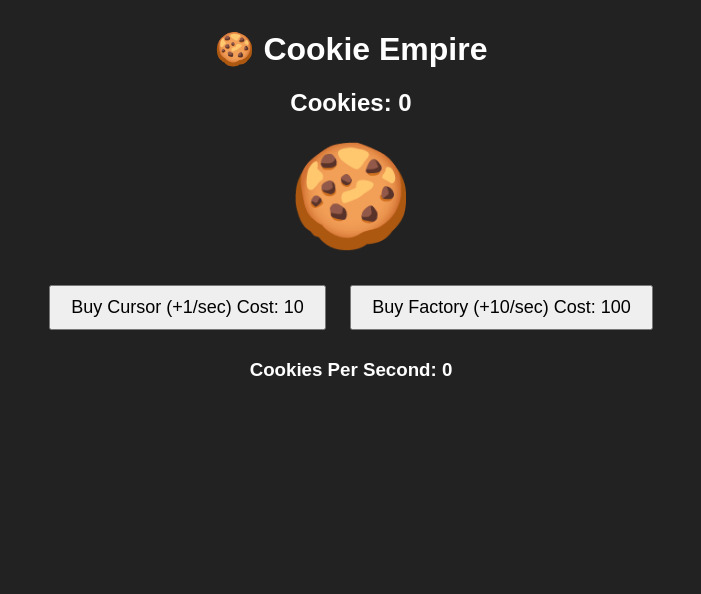
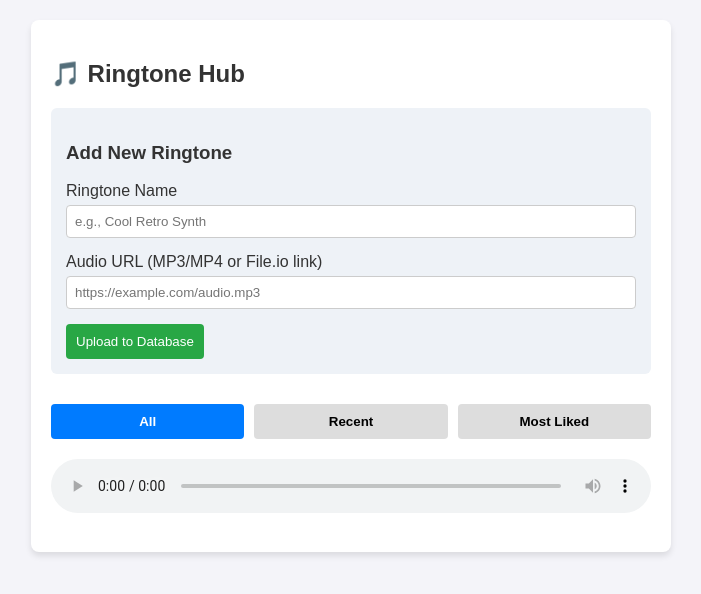
Before and after one commit to vertexproduction/vertexui, a plain HTML site: page index.html in a window 1280 px wide. Shown: the whole page, without its empty margins (289-990 px from the left). Drawn offline with Linux system fonts and the light colour scheme; no server answers.

Commit message:
Update index.html

```diff
--- a/index.html
+++ b/index.html
@@ -1,115 +1,132 @@
 <!DOCTYPE html>
-<html>
+<html lang="en">
 <head>
-    <title>Cookie Empire</title>
+    <meta charset="UTF-8">
+    <meta name="viewport" content="width=device-width, initial-scale=1.0">
+    <title>Ringtone Hub</title>
     <style>
-        body {
-            font-family: Arial, sans-serif;
-            text-align: center;
-            background: #222;
-            color: white;
-        }
-
-        h1 {
-            margin-top: 30px;
-        }
-
-        #cookie {
-            font-size: 100px;
-            cursor: pointer;
-            user-select: none;
-            transition: transform 0.1s;
-        }
-
-        #cookie:active {
-            transform: scale(0.9);
-        }
-
-        button {
-            padding: 10px 20px;
-            margin: 10px;
-            font-size: 18px;
-            cursor: pointer;
-        }
-
-        .panel {
-            margin-top: 20px;
-        }
+        body { font-family: Arial, sans-serif; background: #f4f4f9; margin: 0; padding: 20px; color: #333; }
+        .container { max-width: 600px; margin: 0 auto; background: white; padding: 20px; border-radius: 8px; box-shadow: 0 4px 6px rgba(0,0,0,0.1); }
+        .tabs { display: flex; gap: 10px; margin-bottom: 20px; }
+        .tab-btn { flex: 1; padding: 10px; border: none; background: #ddd; cursor: pointer; font-weight: bold; border-radius: 4px; }
+        .tab-btn.active { background: #007bff; color: white; }
+        .form-group { margin-bottom: 15px; display: flex; flex-direction: column; }
+        .form-group input { padding: 8px; margin-top: 5px; border: 1px solid #ccc; border-radius: 4px; }
+        .btn { padding: 10px; background: #28a745; color: white; border: none; border-radius: 4px; cursor: pointer; }
+        .ringtone-item { display: flex; justify-content: space-between; align-items: center; padding: 10px; border-bottom: 1px solid #eee; }
+        .controls { display: flex; gap: 10px; align-items: center; }
+        .like-btn { background: none; border: none; cursor: pointer; font-size: 18px; }
     </style>
 </head>
 <body>
 
-<h1>🍪 Cookie Empire</h1>
+<div class="container">
+    <h2>🎵 Ringtone Hub</h2>
 
-<h2>Cookies: <span id="cookies">0</span></h2>
+    <div style="margin-bottom: 30px; padding: 15px; background: #eef2f7; border-radius: 6px;">
+        <h3>Add New Ringtone</h3>
+        <div class="form-group">
+            <label>Ringtone Name</label>
+            <input type="text" id="ringtoneTitle" placeholder="e.g., Cool Retro Synth">
+        </div>
+        <div class="form-group">
+            <label>Audio URL (MP3/MP4 or File.io link)</label>
+            <input type="text" id="ringtoneUrl" placeholder="https://example.com/audio.mp3">
+        </div>
+        <button class="btn" onclick="addRingtone()">Upload to Database</button>
+    </div>
 
-<div id="cookie">🍪</div>
+    <div class="tabs">
+        <button class="tab-btn active" onclick="switchTab('all')">All</button>
+        <button class="tab-btn" onclick="switchTab('recent')">Recent</button>
+        <button class="tab-btn" onclick="switchTab('liked')">Most Liked</button>
+    </div>
 
-<div class="panel">
-    <button onclick="buyCursor()">
-        Buy Cursor (+1/sec) Cost: <span id="cursorCost">10</span>
-    </button>
+    <audio id="audioPlayer" style="width: 100%; margin-bottom: 15px;" controls></audio>
 
-    <button onclick="buyFactory()">
-        Buy Factory (+10/sec) Cost: <span id="factoryCost">100</span>
-    </button>
+    <div id="ringtoneList"></div>
 </div>
 
-<h3>Cookies Per Second: <span id="cps">0</span></h3>
+<script>
+    let allRingtones = [];
+    let currentView = 'all';
 
-<script>
-let cookies = 0;
+    async function fetchRingtones() {
+        const res = await fetch('/api/ringtones');
+        allRingtones = await res.json();
+        renderRingtones();
+    }
 
-let cursors = 0;
-let factories = 0;
+    function renderRingtones() {
+        const listDiv = document.getElementById('ringtoneList');
+        listDiv.innerHTML = '';
 
-let cursorCost = 10;
-let factoryCost = 100;
+        let filtered = [...allRingtones];
 
-function updateUI() {
-    document.getElementById("cookies").textContent = Math.floor(cookies);
-    document.getElementById("cursorCost").textContent = cursorCost;
-    document.getElementById("factoryCost").textContent = factoryCost;
-    document.getElementById("cps").textContent =
-        cursors + (factories * 10);
-}
+        // Apply Tab Filters
+        if (currentView === 'recent') {
+            filtered.sort((a, b) => new Date(b.dateAdded) - new Date(a.dateAdded));
+        } else if (currentView === 'liked') {
+            filtered.sort((a, b) => b.likes - a.likes);
+        }
 
-document.getElementById("cookie").onclick = function() {
-    cookies++;
-    updateUI();
-};
+        filtered.forEach(rt => {
+            const item = document.createElement('div');
+            item.className = 'ringtone-item';
+            item.innerHTML = `
+                <div>
+                    <strong>${rt.title}</strong>
+                    <div style="font-size: 12px; color: #777;">Likes: ${rt.likes}</div>
+                </div>
+                <div class="controls">
+                    <button class="tab-btn" onclick="playAudio('${rt.url}')">▶ Play</button>
+                    <button class="like-btn" onclick="likeRingtone(${rt.id})">❤️</button>
+                </div>
+            `;
+            listDiv.appendChild(item);
+        });
+    }
 
-function buyCursor() {
-    if (cookies >= cursorCost) {
-        cookies -= cursorCost;
-        cursors++;
+    function playAudio(url) {
+        const player = document.getElementById('audioPlayer');
+        player.src = url;
+        player.play();
+    }
 
-        cursorCost = Math.floor(cursorCost * 1.2);
+    async function addRingtone() {
+        const title = document.getElementById('ringtoneTitle').value;
+        const url = document.getElementById('ringtoneUrl').value;
 
-        updateUI();
+        const res = await fetch('/api/ringtones', {
+            method: 'POST',
+            headers: { 'Content-Type': 'application/json' },
+            body: JSON.stringify({ title, url })
+        });
+
+        if (res.ok) {
+            document.getElementById('ringtoneTitle').value = '';
+            document.getElementById('ringtoneUrl').value = '';
+            fetchRingtones();
+        } else {
+            const err = await res.json();
+            alert(err.error);
+        }
     }
-}
 
-function buyFactory() {
-    if (cookies >= factoryCost) {
-        cookies -= factoryCost;
-        factories++;
+    async function likeRingtone(id) {
+        await fetch(`/api/ringtones/${id}/like`, { method: 'POST' });
+        fetchRingtones();
+    }
 
-        factoryCost = Math.floor(factoryCost * 1.4);
+    function switchTab(tab) {
+        currentView = tab;
+        document.querySelectorAll('.tab-btn').forEach(btn => btn.classList.remove('active'));
+        event.target.classList.add('active');
+        renderRingtones();
+    }
 
-        updateUI();
-    }
-}
-
-setInterval(() => {
-    cookies += cursors;
-    cookies += factories * 10;
-
-    updateUI();
-}, 1000);
-
-updateUI();
+    // Initial load
+    fetchRingtones();
 </script>
-
 </body>
 </html>
```
